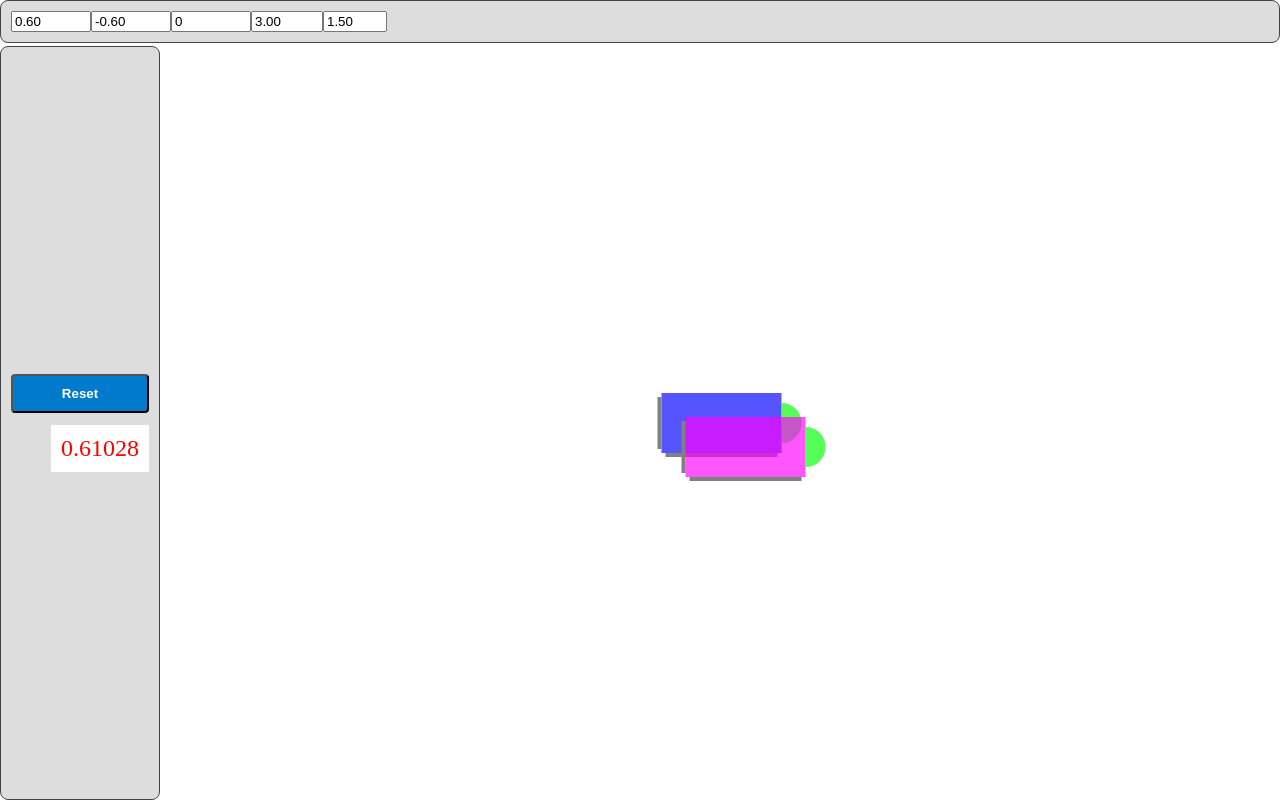
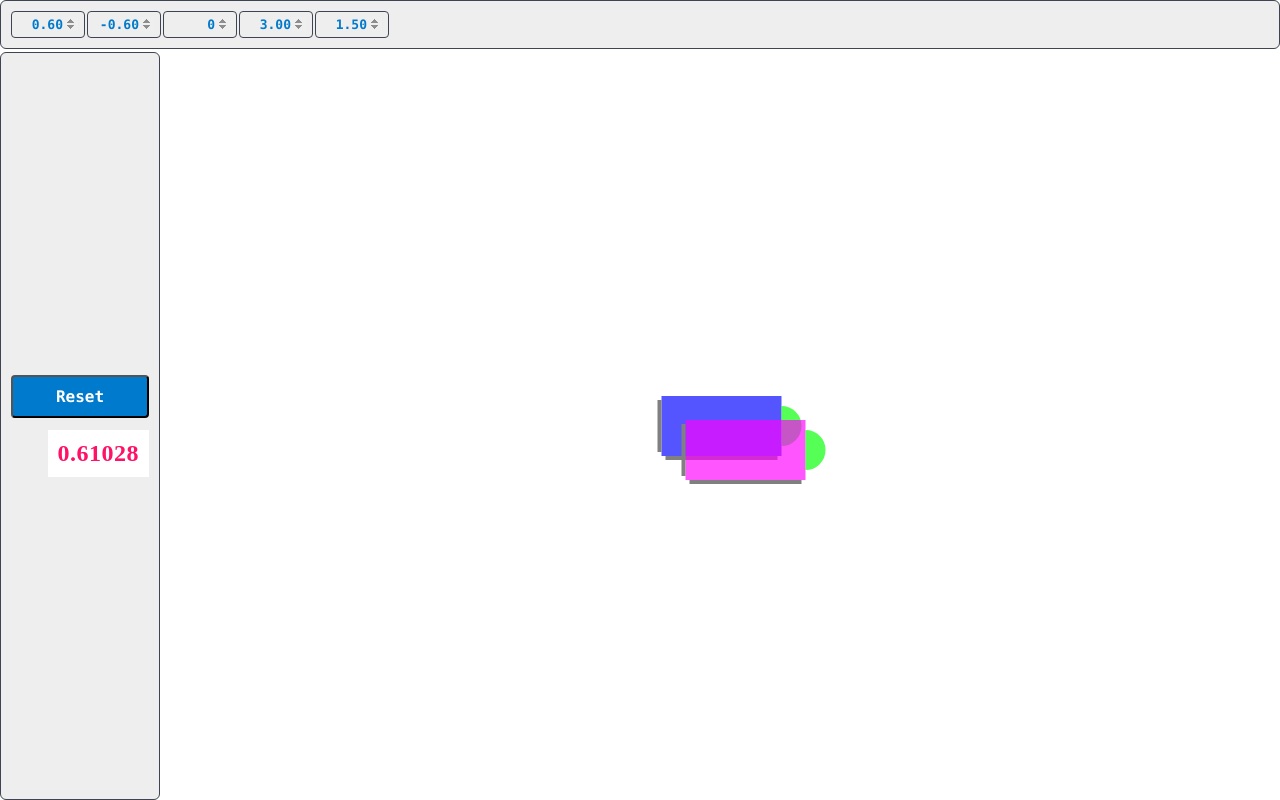
Before and after one commit to kovalp/association-studio-java-script, a website built with Vite: page index.html in a window 1280 px wide. Built offline with nearby package versions, Linux system fonts and the light colour scheme.

Commit message:
calculate while dragging and style

```diff
--- a/src/ui/bbox_helper.js
+++ b/src/ui/bbox_helper.js
@@ -135,7 +135,9 @@ class BboxHelper {
     }
 
     copy() {
-        return new BboxHelper(this.xy_yaw_lw, this.width, this.height);
+        let obj = new BboxHelper(this.xy_yaw_lw, this.width, this.height);
+        obj.change_state_callback = this.change_state_callback
+        return obj;
     }
 }
 
--- a/style.css
+++ b/style.css
@@ -44,14 +44,18 @@ canvas {
 /* Tool Panel Base Styling */
 .tool-panel {
     display: flex;
-    background-color: #ddd;
-    border-radius: 8px;
-    border: 1px solid #444;
     color: #fff;
     box-sizing: border-box;
+    gap: 2px;
+    background-color: #eee;
+    padding: 4px 8px;
+    border-radius: 6px;
+    border: 1px solid #3e4451;
 }
 
 .tool-panel button {
+    font-family: 'Consolas', 'Courier New', monospace;
+    font-size: 16px;
     background-color: #007acc;
     color: white;
     padding: 10px;
@@ -69,8 +73,11 @@ canvas {
     padding: 10px;
     margin-left: auto;
     font-size: 24px;
-    color: #f00;
+    color: #f16;
     background-color: #fff;
+    font-weight: 700;
+    letter-spacing: 0.5px;
+    user-select: none;
 }
 
 
@@ -90,6 +97,33 @@ canvas {
     grid-row: 1;
     align-items: center;
     padding: 10px;
+}
+
+/* Numeric Input Fields */
+#top-panel input[type="number"] {
+    width: 60px;
+    background-color: #eee;
+    color: #007acc;
+    border: 1px solid #3e4451;
+    border-radius: 4px;
+    padding: 5px 6px;
+    font-family: 'Consolas', 'Courier New', monospace; /* Monospaced numbers prevent layout jump */
+    font-size: 13px;
+    font-weight: 600;
+    text-align: right;
+    outline: none;
+    transition: border-color 0.2s, box-shadow 0.2s;
+}
+
+#top-panel input[type="number"]:focus {
+    border-color: #61afef;
+    box-shadow: 0 0 0 2px rgba(97, 175, 239, 0.2);
+}
+
+/* Clean Spinner Arrows for Inputs */
+#top-panel input[type="number"]::-webkit-inner-spin-button {
+    opacity: 0.6;
+    cursor: pointer;
 }
 
 #orientation-warning {
```
